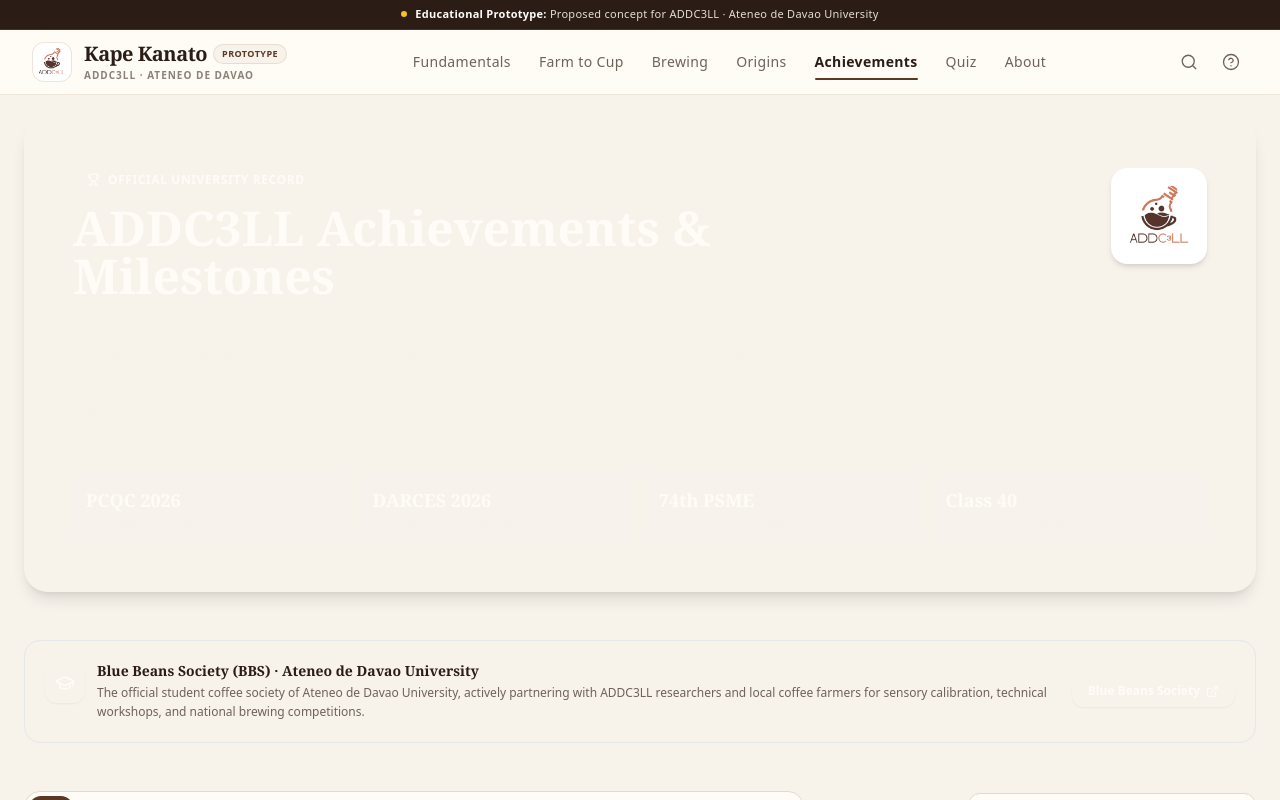
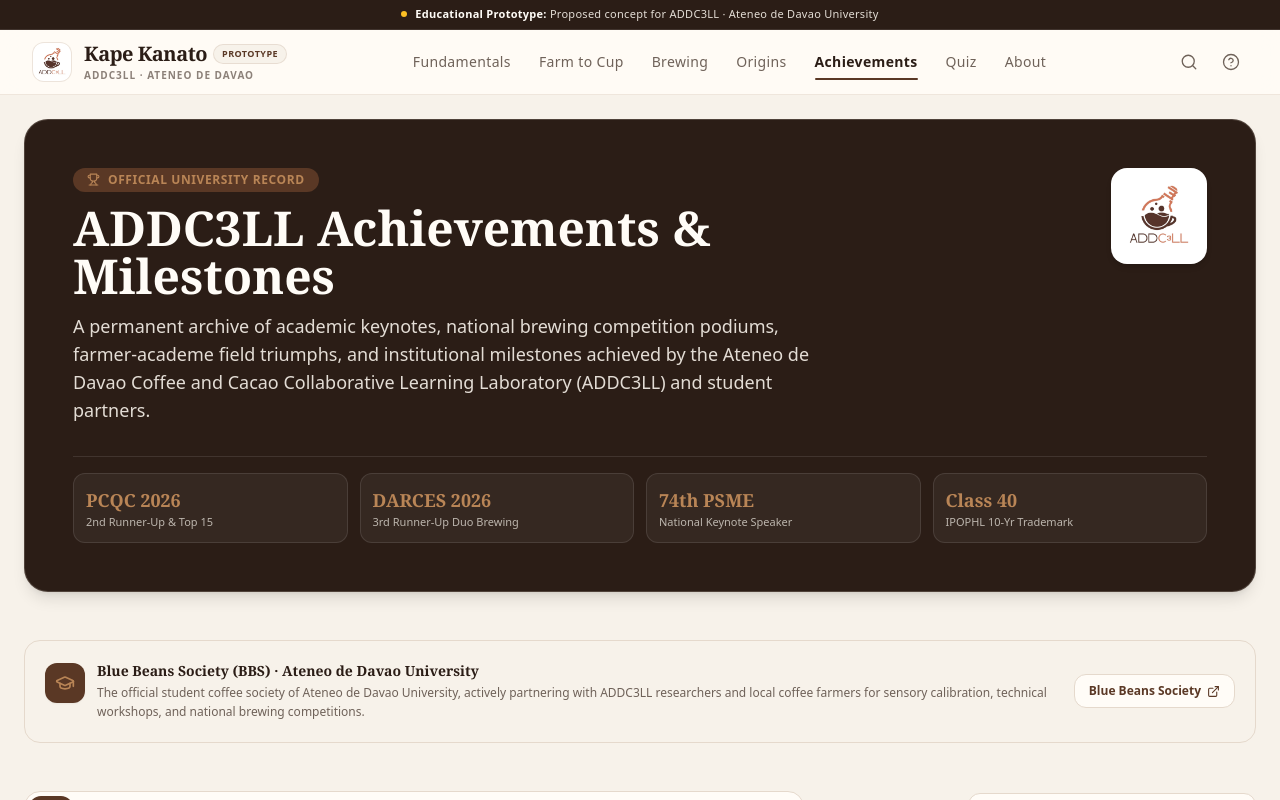
Before and after one commit to VonGiedy/kape-kanato-addc3ll, a Next.js app: page / in a window 1280 px wide. Both pictures are taken after a click on the button "View All Achievements". Shown: the top 800 px of the page. Built offline with nearby package versions, Linux system fonts and the light colour scheme.

Commit message:
style: revert all views back to original warm coffee color palette

```diff
--- a/app/components/views/AboutAddc3llView.jsx
+++ b/app/components/views/AboutAddc3llView.jsx
@@ -109,10 +109,10 @@ export default function AboutAddc3llView() {
     <div className="space-y-16 animate-in fade-in duration-500 max-w-7xl mx-auto px-4 sm:px-6">
 
       {/* Header Banner */}
-      <div className="bg-ateneo-navy text-cream py-12 px-6 sm:px-12 rounded-3xl shadow-lg border border-white/10 relative overflow-hidden">
+      <div className="bg-espresso text-cream py-12 px-6 sm:px-12 rounded-3xl shadow-lg border border-border/20 relative overflow-hidden">
         <div className="relative z-10 flex flex-col md:flex-row md:items-center justify-between gap-8">
           <div className="max-w-2xl space-y-4">
-            <div className="inline-flex items-center gap-2 bg-ateneo-blue text-cream text-xs font-semibold px-3.5 py-1 rounded-full uppercase tracking-wider">
+            <div className="inline-flex items-center gap-2 bg-roast text-caramel text-xs font-semibold px-3.5 py-1 rounded-full uppercase tracking-wider">
               Ateneo de Davao University Initiative · Prototype
             </div>
             <h1 className="text-4xl sm:text-5xl font-serif font-bold">
@@ -384,9 +384,9 @@ export default function AboutAddc3llView() {
       </section>
 
       {/* Partnership and Institutional Support */}
-      <section className="bg-ateneo-navy text-cream rounded-3xl p-8 sm:p-12 border border-white/10 shadow-xl space-y-6">
+      <section className="bg-espresso text-cream rounded-3xl p-8 sm:p-12 border border-border/20 shadow-xl space-y-6">
         <div className="space-y-2">
-          <div className="inline-flex items-center gap-2 bg-ateneo-blue text-cream text-xs font-semibold px-3.5 py-1 rounded-full uppercase tracking-wider">
+          <div className="inline-flex items-center gap-2 bg-roast text-caramel text-xs font-semibold px-3.5 py-1 rounded-full uppercase tracking-wider">
             Institutional Backing
           </div>
           <h2 className="text-2xl sm:text-3xl font-serif font-bold">
--- a/app/components/views/CommunityView.jsx
+++ b/app/components/views/CommunityView.jsx
@@ -40,11 +40,11 @@ export default function CommunityView() {
     <div className="space-y-12 animate-in fade-in duration-500 max-w-7xl mx-auto px-4 sm:px-6">
 
       {/* Editorial Header */}
-      <div className="bg-ateneo-navy text-cream py-12 px-6 sm:px-12 rounded-3xl shadow-lg border border-white/10 relative overflow-hidden">
+      <div className="bg-espresso text-cream py-12 px-6 sm:px-12 rounded-3xl shadow-lg border border-border/20 relative overflow-hidden">
         <div className="relative z-10 flex flex-col md:flex-row md:items-start justify-between gap-6">
           <div className="max-w-3xl">
-            <div className="inline-flex items-center gap-2 bg-ateneo-blue text-cream text-xs font-semibold px-3.5 py-1 rounded-full mb-3 uppercase tracking-wider">
-              <Trophy size={13} className="text-ateneo-light" />
+            <div className="inline-flex items-center gap-2 bg-roast text-caramel text-xs font-semibold px-3.5 py-1 rounded-full mb-3 uppercase tracking-wider">
+              <Trophy size={13} />
               <span>Official University Record</span>
             </div>
             <h1 className="text-4xl sm:text-5xl font-serif font-bold mb-3">
@@ -67,32 +67,32 @@ export default function CommunityView() {
         {/* Quick Stats Grid */}
         <div className="relative z-10 mt-8 grid grid-cols-2 sm:grid-cols-4 gap-3 pt-4 border-t border-white/10 text-xs">
           <div className="p-3 bg-white/5 rounded-xl border border-white/10">
-              <span className="text-ateneo-light font-bold block text-lg font-serif">PCQC 2026</span>
+            <span className="text-caramel font-bold block text-lg font-serif">PCQC 2026</span>
             <span className="text-oat/70 text-[11px]">2nd Runner-Up & Top 15</span>
           </div>
           <div className="p-3 bg-white/5 rounded-xl border border-white/10">
-              <span className="text-ateneo-light font-bold block text-lg font-serif">DARCES 2026</span>
+            <span className="text-caramel font-bold block text-lg font-serif">DARCES 2026</span>
             <span className="text-oat/70 text-[11px]">3rd Runner-Up Duo Brewing</span>
           </div>
           <div className="p-3 bg-white/5 rounded-xl border border-white/10">
-              <span className="text-ateneo-light font-bold block text-lg font-serif">74th PSME</span>
+            <span className="text-caramel font-bold block text-lg font-serif">74th PSME</span>
             <span className="text-oat/70 text-[11px]">National Keynote Speaker</span>
           </div>
           <div className="p-3 bg-white/5 rounded-xl border border-white/10">
-              <span className="text-ateneo-light font-bold block text-lg font-serif">Class 40</span>
+            <span className="text-caramel font-bold block text-lg font-serif">Class 40</span>
             <span className="text-oat/70 text-[11px]">IPOPHL 10-Yr Trademark</span>
           </div>
         </div>
       </div>
 
-      {/* Blue Beans Society Synergy Note (Ateneo Blue Palette) */}
-      <div className="bg-ateneo-navy/5 border border-ateneo-blue/20 p-5 rounded-2xl flex flex-col sm:flex-row items-start sm:items-center justify-between gap-4">
+      {/* Blue Beans Society Synergy Note */}
+      <div className="bg-oat border border-border p-5 rounded-2xl flex flex-col sm:flex-row items-start sm:items-center justify-between gap-4">
         <div className="flex items-start gap-3">
-          <div className="w-10 h-10 rounded-xl bg-ateneo-navy text-cream flex items-center justify-center shrink-0 mt-0.5 shadow-sm">
-            <GraduationCap size={20} className="text-ateneo-light" />
+          <div className="w-10 h-10 rounded-xl bg-roast text-cream flex items-center justify-center shrink-0 mt-0.5 shadow-sm">
+            <GraduationCap size={20} className="text-caramel" />
           </div>
           <div>
-            <h4 className="font-serif font-bold text-sm text-ateneo-navy">
+            <h4 className="font-serif font-bold text-sm text-espresso">
               Blue Beans Society (BBS) · Ateneo de Davao University
             </h4>
             <p className="text-xs text-muted leading-relaxed mt-0.5">
@@ -104,7 +104,7 @@ export default function CommunityView() {
           href="https://www.facebook.com/profile.php?id=61585832537772"
           target="_blank"
           rel="noreferrer"
-          className="text-xs font-bold text-cream hover:bg-ateneo-navy bg-ateneo-blue px-4 py-2 rounded-xl shadow-sm shrink-0 flex items-center gap-1.5 transition-colors"
+          className="text-xs font-bold text-roast hover:text-espresso bg-cream px-3.5 py-2 rounded-xl border border-border shrink-0 flex items-center gap-1.5 transition-colors"
         >
           <span>Blue Beans Society</span>
           <ExternalLink size={13} />
--- a/app/components/views/HomeView.jsx
+++ b/app/components/views/HomeView.jsx
@@ -723,10 +723,10 @@ export default function HomeView({
       </section>
 
       {/* Origin Spotlight: Mount Apo & AdDU Extension */}
-      <section className="bg-ateneo-navy text-cream rounded-3xl overflow-hidden p-8 sm:p-12 relative border border-white/10 shadow-xl">
+      <section className="bg-espresso text-cream rounded-3xl overflow-hidden p-8 sm:p-12 relative border border-border/20 shadow-xl">
         <div className="max-w-2xl relative z-10 space-y-4">
-          <div className="inline-flex items-center gap-2 bg-ateneo-blue text-cream text-xs font-bold px-3 py-1 rounded-full uppercase tracking-wider">
-            Ateneo Extension & Mindanao Heritage
+          <div className="inline-flex items-center gap-2 bg-roast text-cream text-xs font-bold px-3 py-1 rounded-full uppercase tracking-wider">
+            Mindanao Heritage & Community Extension
           </div>
           <h2 className="text-3xl sm:text-4xl font-serif font-bold">
             Mount Apo & Indigenous Farmer Cooperatives
@@ -747,7 +747,7 @@ export default function HomeView({
             </button>
             <button
               onClick={() => setCurrentView('about')}
-              className="bg-white/10 border border-white/20 hover:bg-white/20 text-cream font-bold px-5 py-3 rounded-xl transition-all text-sm"
+              className="bg-espresso/50 border border-white/20 hover:bg-white/10 text-cream font-bold px-5 py-3 rounded-xl transition-all text-sm"
             >
               Contact ADDC3LL
             </button>
```
Lines whose indentation alone changed are shown as unchanged.
